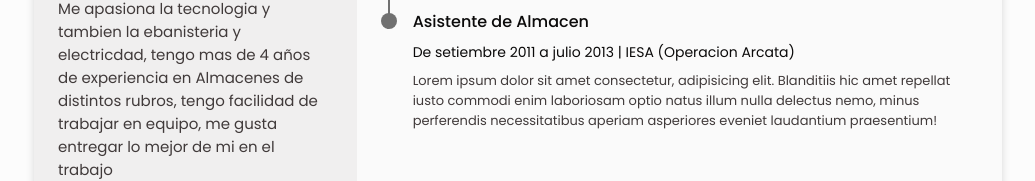
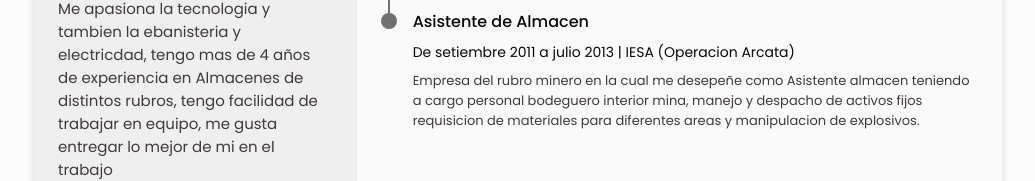
Before and after one commit to Jariruna/website_cv, a plain HTML site: page index.html in a window 1280 px wide. Shown: the part 827-1008 px from the top of the page, without its empty margins (122-1157 px from the left). Drawn offline with nearby package versions, Linux system fonts and the light colour scheme.

Commit message:
Update index.html
mas actualizaciones

```diff
--- a/index.html
+++ b/index.html
@@ -292,7 +292,7 @@
                                 <div class="exp_data bd-grid">
                                     <h3 class="exp_title">Asistente de Almacen</h3>
                                     <span class="exp_company">De setiembre 2011 a julio 2013 | IESA (Operacion Arcata)</span>
-                                    <p class="exp_descripcion">Lorem ipsum dolor sit amet consectetur, adipisicing elit. Blanditiis hic amet repellat iusto commodi enim laboriosam optio natus illum nulla delectus nemo, minus perferendis necessitatibus aperiam asperiores eveniet laudantium praesentium!</p>
+                                    <p class="exp_descripcion">Empresa del rubro minero en la cual me desepeñe como Asistente almacen teniendo a cargo personal bodeguero interior mina, manejo y despacho de activos fijos requisicion de materiales para diferentes areas y manipulacion de explosivos.</p>
                                 </div>
                             </div>
                         </div>
```
